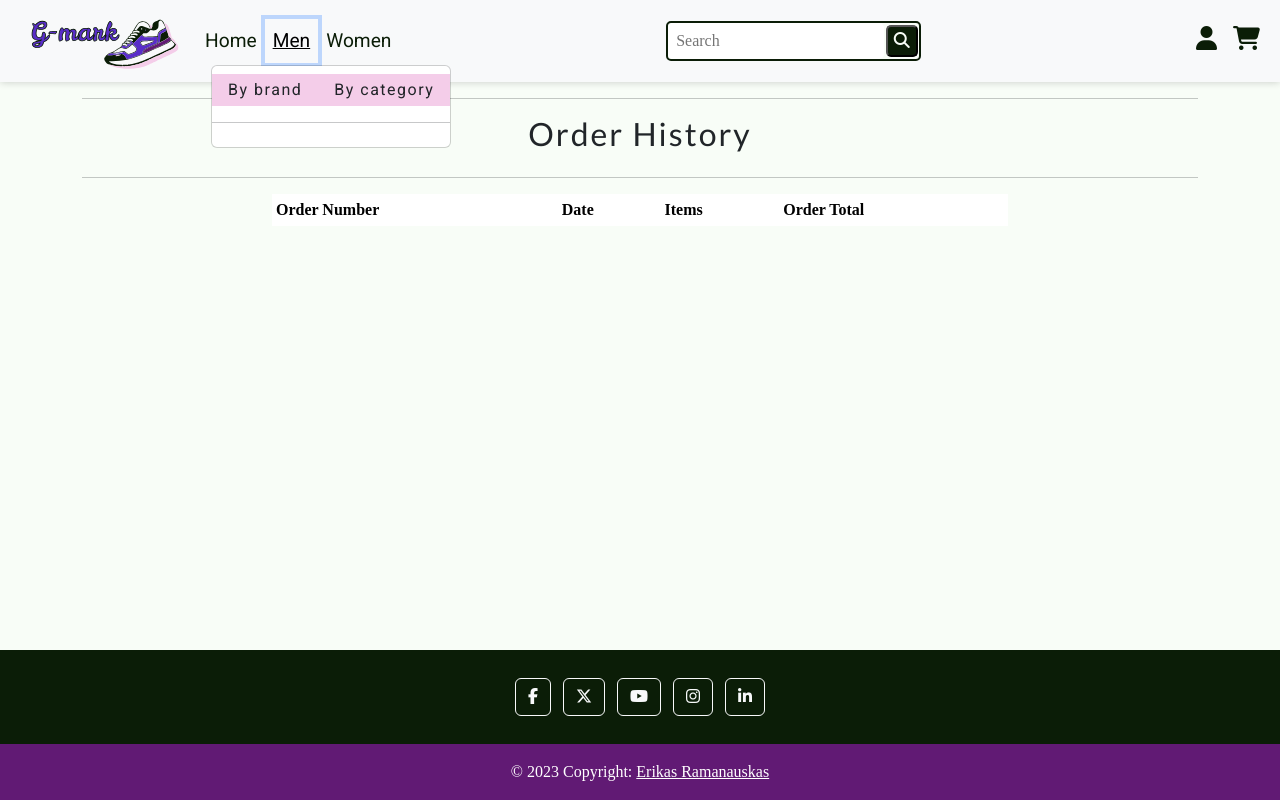
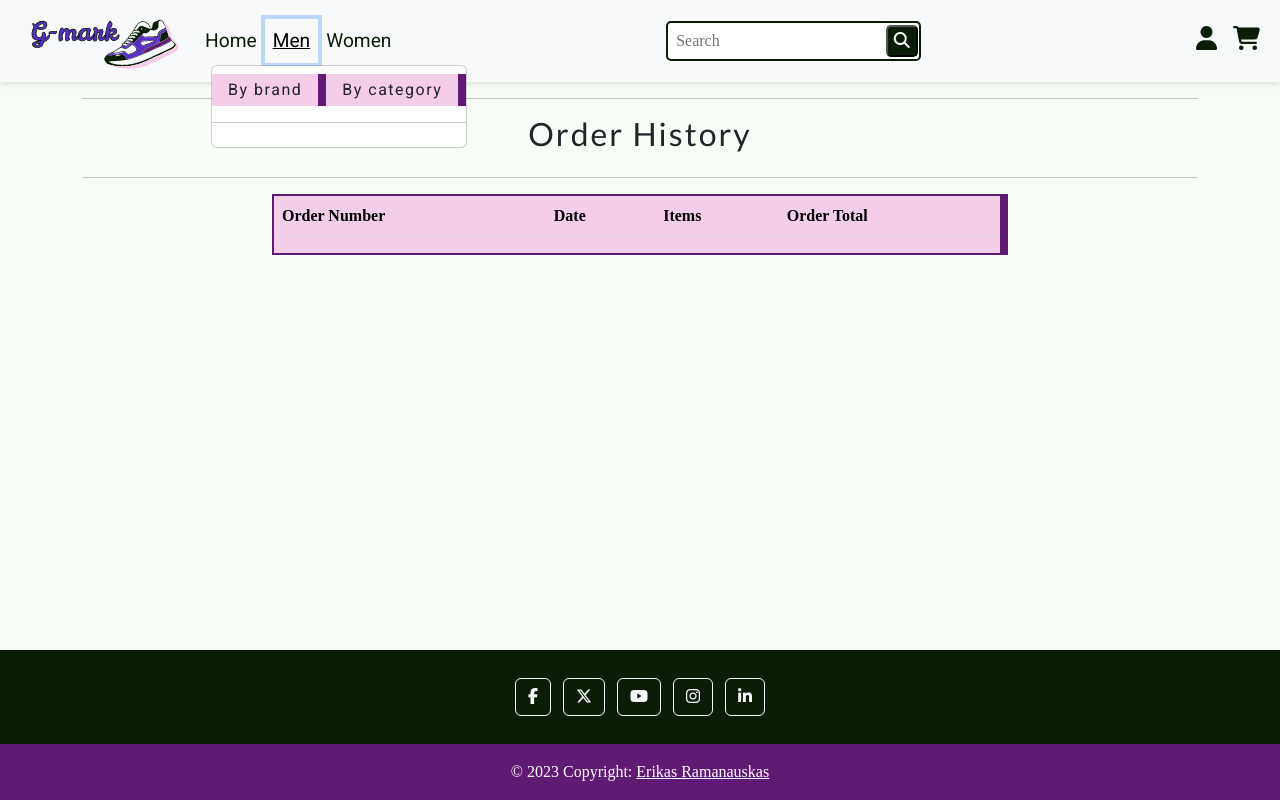
Before and after one commit to Erikas-Ramanauskas/Milestone-Project-4, a Django app: page /profile/order_list/ in a window 1280 px wide, after a click on "Men". Run offline with Django 4.2, Linux system fonts and the light colour scheme; the visitor is signed in with stand-in values (Sample User, id 1); data comes from the database, SQL or seed files in the repository; data that the repository does not hold is empty; parts of the project's set-up code (start-up, migrations or seed data) failed here and were passed over; some libraries are stand-ins or nearby versions.

Commit message:
Edited style 4

```diff
--- a/bag/templates/bag/bag.html
+++ b/bag/templates/bag/bag.html
@@ -79,7 +79,7 @@
       {% endif %}
     </div>
 
-    <div class="col-12 col-md-4 color-4-bg px-5 pt-3">
+    <div class="col-12 col-md-4 summary-container px-5 pt-3">
       <h4>Summary <span class="small">({{ product_count }} Items)</span></h4>
       <hr />
       <h6><strong>Bag Total: £{{ total|floatformat:2 }}</strong></h6>
--- a/checkout/templates/checkout/checkout.html
+++ b/checkout/templates/checkout/checkout.html
@@ -27,7 +27,8 @@
 
         <div class="row">
             <div class="col-12 col-lg-6 order-lg-last mb-5">
-                <p class="text-muted">Order Summary ({{ product_count }})</p>
+                <div class="order-summary-container pb-4 px-3">
+                    <h5 class="pt-2">Order Summary ({{ product_count }})</h5>
                     <div class="row">
                         <div class="col-7 offset-2">
                             <p class="mb-1 mt-0 small text-muted">Item</p>
@@ -69,8 +70,9 @@
                         </div>
                     </div>
                 </div>
+            </div>
             <div class="col-12 col-lg-6">
-                <p class="text-muted">Please fill out the form below to complete your order</p>
+                <p class="">Please fill out the form below to complete your order</p>
                 <form action="{% url 'checkout' %}" method="POST" id="payment-form">
                     {% csrf_token %}
                     <fieldset class="rounded px-3 mb-5">
--- a/profiles/static/profiles/css/profile.css
+++ b/profiles/static/profiles/css/profile.css
@@ -20,3 +20,14 @@
 #id_default_country option:first-child {
   color: #aab7c4;
 }
+
+.order-history{
+  border-style: solid; /* Use a solid border style */
+  border-width: var(--border);
+  border-color: var(--primary);
+  background-color: var(--secondary);
+}
+
+.order-history :is(td, th){
+  background-color: var(--secondary);
+}
--- a/profiles/templates/profiles/order_list.html
+++ b/profiles/templates/profiles/order_list.html
@@ -19,7 +19,7 @@
   <div class="row justify-content-center">
     <div class="col-12 col-lg-8">
       <div class="order-history table-responsive">
-        <table class="table table-sm table-borderless">
+        <table class="table">
           <thead>
             <tr>
               <th>Order Number</th>
--- a/static/css/base.css
+++ b/static/css/base.css
@@ -18,7 +18,7 @@
   --form-shadow: 0 0 0.7rem var(--primary);
   --small-boxshadow: 0 0 0.5rem rgba(0, 0, 0, 0.2);
   --boxshadow: 0 0 1rem rgba(0, 0, 0, 0.2);
-  --border: 1px solid rgba(0, 0, 0, 0.2);
+  --border: 2px 8px 2px 2px;
   --skew-angle: 5deg;
 }
 
@@ -159,9 +159,10 @@ footer {
 .form {
   width: 100%;
   margin: 3% auto;
-  box-shadow: var(--form-shadow);
-  border-radius: 5px;
   padding: 5px 10px;
+  border-style: solid; /* Use a solid border style */
+  border-width: var(--border);
+  border-color: var(--primary);
 }
 
 /* Navigation */
@@ -264,10 +265,20 @@ a.dropdown-item{
 
 .dropdown-menu ul li :is(:hover, :focus) {
   background-color: var(--secondary) !important;
+  border-style: solid; /* Use a solid border style */
+  border-width: 0 8px 0 0;
+  border-color: var(--primary);
 }
 
 .dropdown-menu .navigation-type:is(:hover, :focus) {
   background-color: var(--secondary);
+}
+
+.dropdown-item.navigation-type{
+  border-style: solid; /* Use a solid border style */
+  border-width: 0 8px 0 0;
+  border-color: var(--primary);
+  background-color: var(--secondary)
 }
 
 @media screen and (max-width: 768px) {
--- a/templates/includes/navbar.html
+++ b/templates/includes/navbar.html
@@ -62,7 +62,7 @@
                     </ul>
                   </div>
                   <div>
-                    <p class="color-4-bg dropdown-item navigation-type mb-0">By category</p>
+                    <p class="dropdown-item navigation-type mb-0">By category</p>
                     <hr />
                     <ul>
                       {% for category in male_categories %}
```
Also changed, not shown: bag/static/bag/css/bag.css (+7 -0 lines), checkout/static/checkout/css/checkout.css (+13 -19 lines), checkout/templates/checkout/checkout_success.html (+8 -8 lines). Lines whose indentation alone changed are shown as unchanged.
